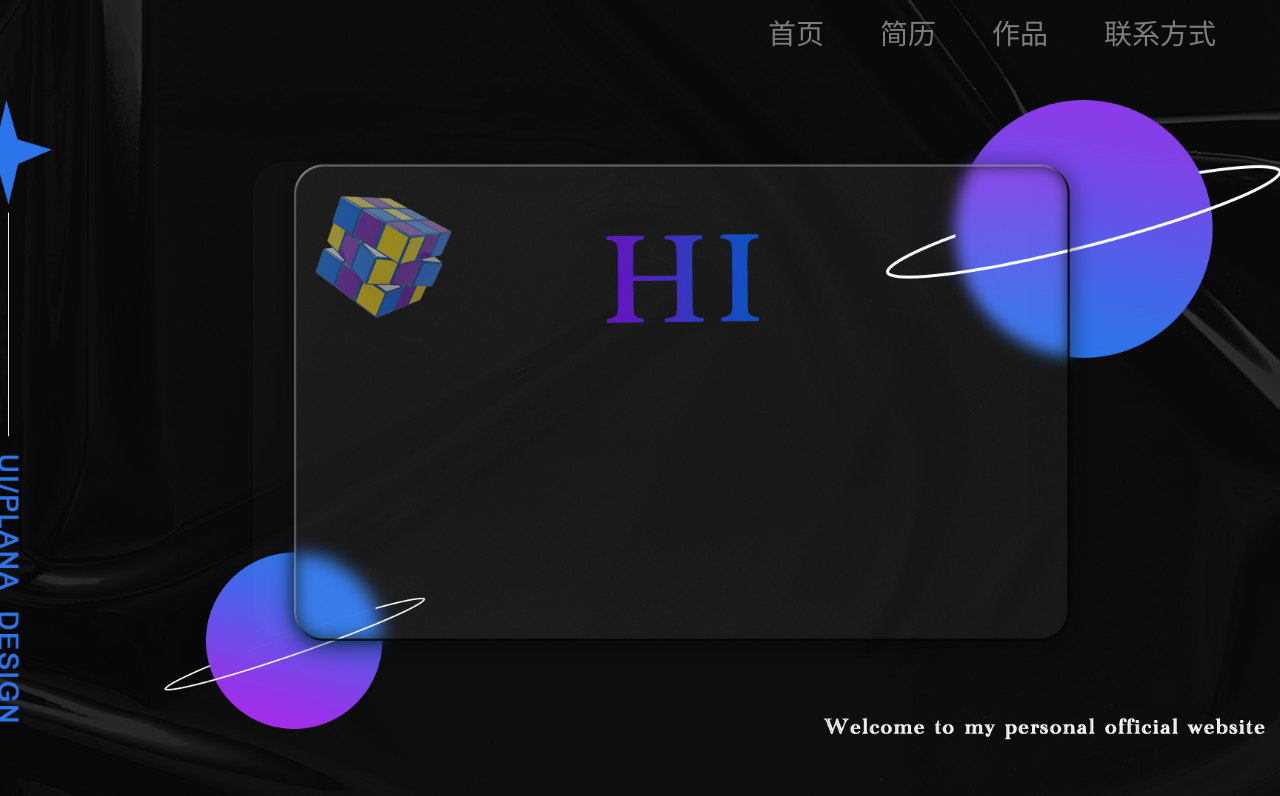
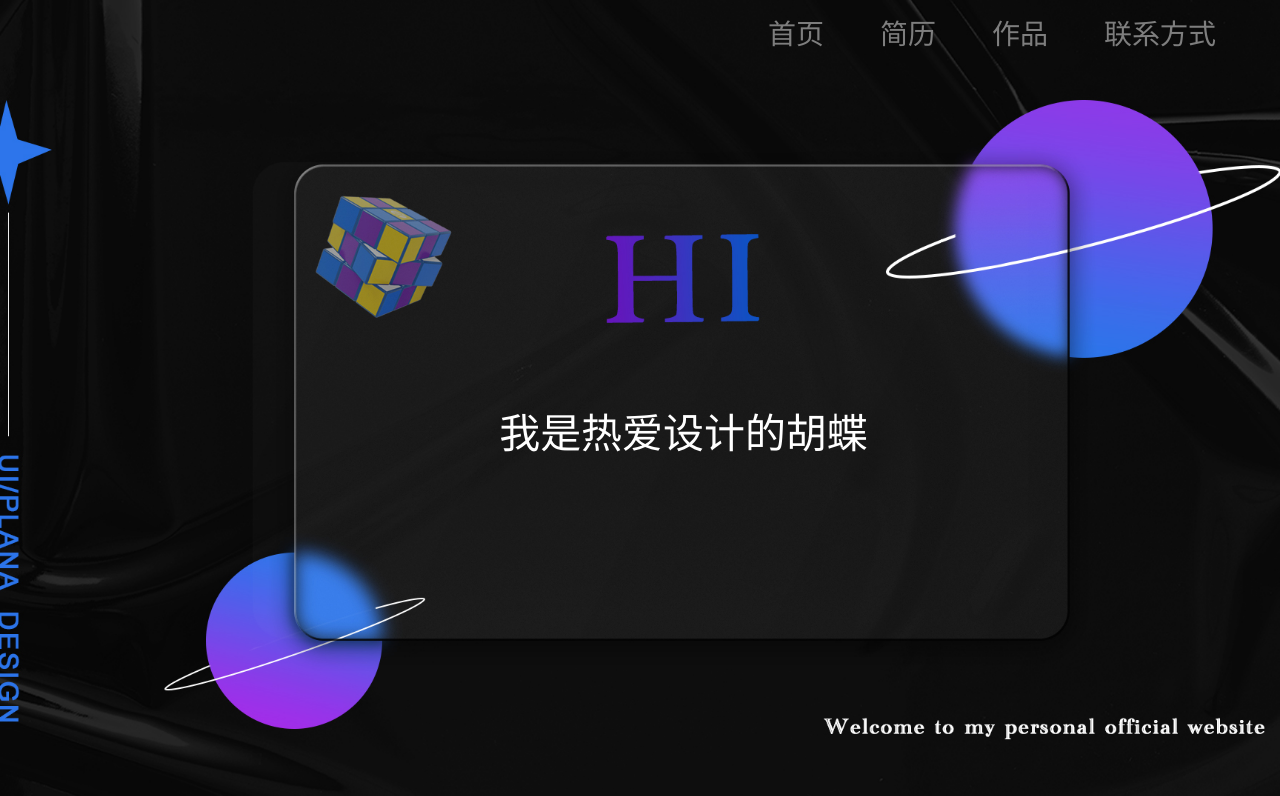
Before and after one commit to pro-collection/hd, a React (Vite) app: page /home in a window 1280 px wide. Shown: the top 796 px of the page. Built offline with nearby package versions, Linux system fonts and the light colour scheme.

Commit message:
feat: 首页完成

```diff
--- a/src/components/Header/style.module.less
+++ b/src/components/Header/style.module.less
@@ -5,9 +5,10 @@
   align-items: center;
   padding-top: 12px;
   font-size: 28px;
-  float: right;
   width: 35vw;
   padding-right: 5vw;
+  position: absolute;
+  right: 0;
 
   span {
     &:hover {
--- a/src/pages/Home/index.tsx
+++ b/src/pages/Home/index.tsx
@@ -4,9 +4,14 @@ import styles from "./style.module.less";
 
 const Home: FC = () => {
   return (
-    <div className={styles.homeContainer}>
-      <Header />
-    </div>
+    <>
+
+      <div className={styles.homeContainer}>
+        <Header />
+        <div className={styles.content}>我是热爱设计的胡蝶</div>
+      </div>
+    </>
+
   );
 };
 
--- a/src/pages/Home/style.module.less
+++ b/src/pages/Home/style.module.less
@@ -8,4 +8,13 @@
   background-size: cover;
   height: 100vh;
   width: 100vw;
+
 }
+
+.content {
+  font-size: 3.2vw;
+  color: white;
+  position: absolute;
+  top: 50vh;
+  left: 39vw;
+}
```
